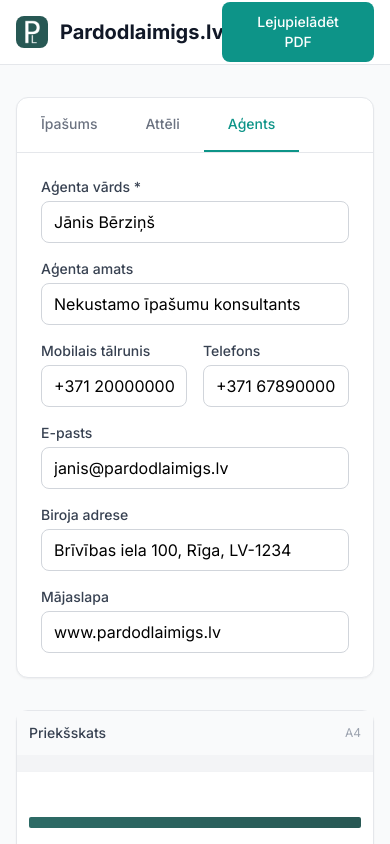
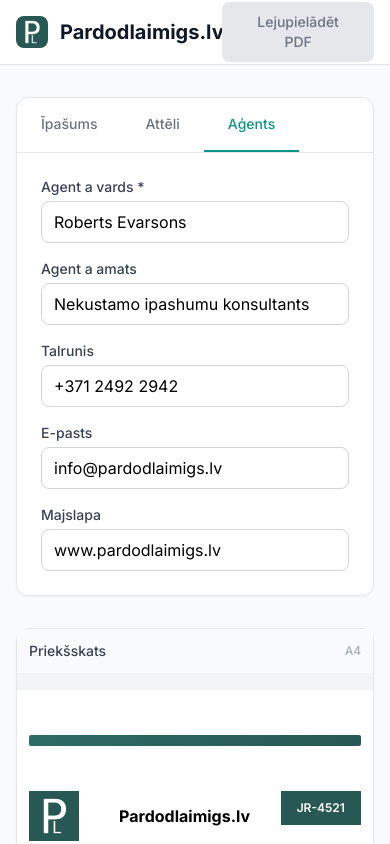
Before and after one commit to klavsveg99/real-estate-flyer-generator, a Next.js app: page / in a window 390 px wide. Both pictures are taken after a click on the button "Aģents". Shown: the top 844 px of the page. Built offline with nearby package versions, Linux system fonts and the light colour scheme; what @react-pdf/renderer would draw is missing.

Commit message:
Update: euros, single phone, compact PDF header, Roberts Evarsons example

```diff
--- a/app/components/FlyerPdf.tsx
+++ b/app/components/FlyerPdf.tsx
@@ -4,11 +4,11 @@ import { ListingData, ImageFile } from '@/app/types';
 
 const styles = StyleSheet.create({
   page: { padding: 40, fontFamily: 'Helvetica', backgroundColor: '#ffffff' },
-  purpleBar: { height: 10, backgroundColor: '#285854', borderRadius: 2, marginBottom: 30 },
-  header: { flexDirection: 'row', justifyContent: 'space-between', alignItems: 'flex-start', marginBottom: 25, paddingBottom: 20, borderBottomWidth: 1, borderBottomColor: '#e5e7eb' },
+  purpleBar: { height: 8, backgroundColor: '#285854', borderRadius: 2, marginBottom: 20 },
+  header: { flexDirection: 'row', justifyContent: 'space-between', alignItems: 'center', marginBottom: 20, paddingBottom: 15, borderBottomWidth: 1, borderBottomColor: '#e5e7eb' },
   logoWrapper: { width: 160, height: 45, backgroundColor: '#f3f4f6', borderRadius: 4 },
   logoPlaceholder: { width: 160, height: 45, backgroundColor: '#f3f4f6', borderRadius: 4 },
-  listingId: { backgroundColor: '#285854', color: '#ffffff', paddingVertical: 6, paddingHorizontal: 12, fontSize: 11, fontWeight: 'bold', borderRadius: 4 },
+  listingId: { backgroundColor: '#285854', color: '#ffffff', paddingVertical: 5, paddingHorizontal: 10, fontSize: 10, fontWeight: 'bold', borderRadius: 4 },
   contentRow: { flexDirection: 'row', marginBottom: 20 },
   leftCol: { flex: 1, marginRight: 30 },
   title: { fontSize: 28, fontWeight: 'bold', color: '#111827', marginBottom: 6 },
@@ -66,10 +66,8 @@ export function FlyerPdfDocument({ listing, mapImage, galleryImages }: FlyerPdfP
 
         <View style={styles.header}>
           <View style={{ flexDirection: 'row', alignItems: 'center' }}>
-            <View style={{ width: 80, height: 50, overflow: 'hidden' }}>
-              <Image src="/images/favicon.jpg" style={{ width: 80, height: 50, objectFit: 'contain', objectPosition: 'left center' }} />
-            </View>
-            <Text style={{ marginLeft: 10, fontSize: 16, fontWeight: 'bold', color: '#000000' }}>Pardodlaimigs.lv</Text>
+            <Image src="/images/favicon.jpg" style={{ width: 50, height: 50, objectFit: 'contain', objectPosition: 'left center' }} />
+            <Text style={{ marginLeft: 8, fontSize: 14, fontWeight: 'bold', color: '#000000' }}>Pardodlaimigs.lv</Text>
           </View>
           <Text style={styles.listingId}>{listing.listingId}</Text>
         </View>
@@ -156,12 +154,10 @@ export function FlyerPdfDocument({ listing, mapImage, galleryImages }: FlyerPdfP
               <Text style={styles.agentName}>{listing.agentName || 'Agent Name'}</Text>
               {listing.agentTitle && <Text style={styles.agentDetail}>{listing.agentTitle}</Text>}
               {listing.mobile && <Text style={styles.agentDetail}>{listing.mobile}</Text>}
-              {listing.phone && <Text style={styles.agentDetail}>{listing.phone}</Text>}
               {listing.email && <Text style={styles.agentDetail}>{listing.email}</Text>}
             </View>
             <View style={styles.rightInfo}>
               {listing.websiteText && <Text style={styles.website}>{listing.websiteText}</Text>}
-              {listing.agentAddress && <Text>{listing.agentAddress}</Text>}
             </View>
           </View>
           <View style={styles.footerBar}>
--- a/app/page.tsx
+++ b/app/page.tsx
@@ -100,12 +100,10 @@ function PreviewSection({ formState }: { formState: FormState }) {
             <p className="font-semibold text-gray-900">{listing.agentName || 'Agent Name'}</p>
             <p className="text-gray-500">{listing.agentTitle}</p>
             <p className="text-gray-500">{listing.mobile}</p>
-            <p className="text-gray-500">{listing.phone}</p>
             <p className="text-gray-500">{listing.email}</p>
           </div>
           <div className="text-right text-gray-500" style={{ fontSize: '12px' }}>
             {listing.websiteText && <p style={{ color: '#285854', fontWeight: 500 }}>{listing.websiteText}</p>}
-            <p>{listing.agentAddress}</p>
           </div>
         </div>
         <div style={{ display: 'flex', justifyContent: 'space-between', marginTop: '12px', paddingTop: '12px', borderTop: '1px solid #f3f4f6' }}>
@@ -146,15 +144,11 @@ function AgentForm({ data, onChange }: { data: ListingData; onChange: (d: Listin
   };
   return (
     <div className="space-y-4">
-      <div><label className="block text-sm font-medium text-gray-700 mb-1">Aģenta vārds *</label><input type="text" name="agentName" value={data.agentName} onChange={handleChange} placeholder="Piemēram: Jānis Bērziņš" className="w-full px-3 py-2 border border-gray-300 rounded-lg" /></div>
-      <div><label className="block text-sm font-medium text-gray-700 mb-1">Aģenta amats</label><input type="text" name="agentTitle" value={data.agentTitle} onChange={handleChange} placeholder="Piemēram: Nekustamo īpašumu konsultants" className="w-full px-3 py-2 border border-gray-300 rounded-lg" /></div>
-      <div className="grid grid-cols-2 gap-4">
-        <div><label className="block text-sm font-medium text-gray-700 mb-1">Mobilais tālrunis</label><input type="text" name="mobile" value={data.mobile} onChange={handleChange} placeholder="Piemēram: +371 20000000" className="w-full px-3 py-2 border border-gray-300 rounded-lg" /></div>
-        <div><label className="block text-sm font-medium text-gray-700 mb-1">Telefons</label><input type="text" name="phone" value={data.phone} onChange={handleChange} placeholder="Piemēram: +371 67890000" className="w-full px-3 py-2 border border-gray-300 rounded-lg" /></div>
-      </div>
-      <div><label className="block text-sm font-medium text-gray-700 mb-1">E-pasts</label><input type="email" name="email" value={data.email} onChange={handleChange} placeholder="Piemēram: janis@pardodlaimigs.lv" className="w-full px-3 py-2 border border-gray-300 rounded-lg" /></div>
-      <div><label className="block text-sm font-medium text-gray-700 mb-1">Biroja adrese</label><input type="text" name="agentAddress" value={data.agentAddress} onChange={handleChange} placeholder="Piemēram: Brīvības iela 100, Rīga" className="w-full px-3 py-2 border border-gray-300 rounded-lg" /></div>
-      <div><label className="block text-sm font-medium text-gray-700 mb-1">Mājaslapa</label><input type="text" name="websiteText" value={data.websiteText} onChange={handleChange} placeholder="Piemēram: www.pardodlaimigs.lv" className="w-full px-3 py-2 border border-gray-300 rounded-lg" /></div>
+      <div><label className="block text-sm font-medium text-gray-700 mb-1">Agent a vards *</label><input type="text" name="agentName" value={data.agentName} onChange={handleChange} placeholder="Piemeram: Roberts Evarsons" className="w-full px-3 py-2 border border-gray-300 rounded-lg" /></div>
+      <div><label className="block text-sm font-medium text-gray-700 mb-1">Agent a amats</label><input type="text" name="agentTitle" value={data.agentTitle} onChange={handleChange} placeholder="Piemeram: Nekustamo ipashumu konsultants" className="w-full px-3 py-2 border border-gray-300 rounded-lg" /></div>
+      <div><label className="block text-sm font-medium text-gray-700 mb-1">Talrunis</label><input type="text" name="mobile" value={data.mobile} onChange={handleChange} placeholder="Piemeram: +371 2492 2942" className="w-full px-3 py-2 border border-gray-300 rounded-lg" /></div>
+      <div><label className="block text-sm font-medium text-gray-700 mb-1">E-pasts</label><input type="email" name="email" value={data.email} onChange={handleChange} placeholder="Piemeram: info@pardodlaimigs.lv" className="w-full px-3 py-2 border border-gray-300 rounded-lg" /></div>
+      <div><label className="block text-sm font-medium text-gray-700 mb-1">Majslapa</label><input type="text" name="websiteText" value={data.websiteText} onChange={handleChange} placeholder="Piemeram: www.pardodlaimigs.lv" className="w-full px-3 py-2 border border-gray-300 rounded-lg" /></div>
     </div>
   );
 }
--- a/app/types/index.ts
+++ b/app/types/index.ts
@@ -31,22 +31,22 @@ export interface FormState {
 }
 
 export const defaultListing: ListingData = {
-  title: 'Ekskluzīvs公寓 ar skatu uz jūru',
-  address: 'Jūras iela 15, Jūrmala, LV-2011',
-  description: `Piedāvājam Jums ekskluzīvu dzīvokli modernā jaunbūvē ar brīnišķīgu skatu uz Rīgas līci. Šis apraksts aizstājiet ar sava īpašuma detalizētu aprakstu.\n\nDzīvoklis atrodas topošā projektā ar augstas kvalitātes apdari un mūsdienīgiem risinājumiem. Visi materiāli ir rūpīgi izvēlēti, lai radītu komfortablu un elegantu dzīves telpu.\n\nĪpašums ir piemērots gan ģimenei, gan investoriem, kas meklē kvalitatīvu īpašumu ar labu atdevi.`,
+  title: 'Ekskluzivs dzivoklis ar skatu uz juru',
+  address: '',
+  description: `Piedavatam Jums ekskluzivu dzivokli moderna jaunbuve ar brinishku skatu uz Rigas lici. Shis apraksts aizstaves ar savu ipashuma detalizetu aprakstu.\n\nDzivoklis atrodas toposha projektā ar augstas kvalitates apdari un muzdienigiem risinajumiem. Visi materiali ir rupegi izveleti, lai raditu komfortablu un elegantu dzives telpu.\n\nIpushums ir piemerots gan gimeinei, gan investoriem, kas mekle kvalitativu ipashumu ar labu atdevi.`,
   price: '295,000',
   pricePerSqm: '2,450',
   areaSize: '120',
   listingId: 'JR-4521',
   listingDate: 'Marts 2026',
-  agentName: 'Jānis Bērziņš',
-  agentTitle: 'Nekustamo īpašumu konsultants',
-  mobile: '+371 20000000',
-  phone: '+371 67890000',
-  email: 'janis@pardodlaimigs.lv',
-  agentAddress: 'Brīvības iela 100, Rīga, LV-1234',
+  agentName: 'Roberts Evarsons',
+  agentTitle: 'Nekustamo ipashumu konsultants',
+  mobile: '+371 2492 2942',
+  phone: '',
+  email: 'info@pardodlaimigs.lv',
+  agentAddress: '',
   websiteText: 'www.pardodlaimigs.lv',
-  ctaText: 'Sazināties ar aģentu',
+  ctaText: 'Sazinaties ar agentu',
 };
 
 export function parseDescription(description: string): string[] {
```
